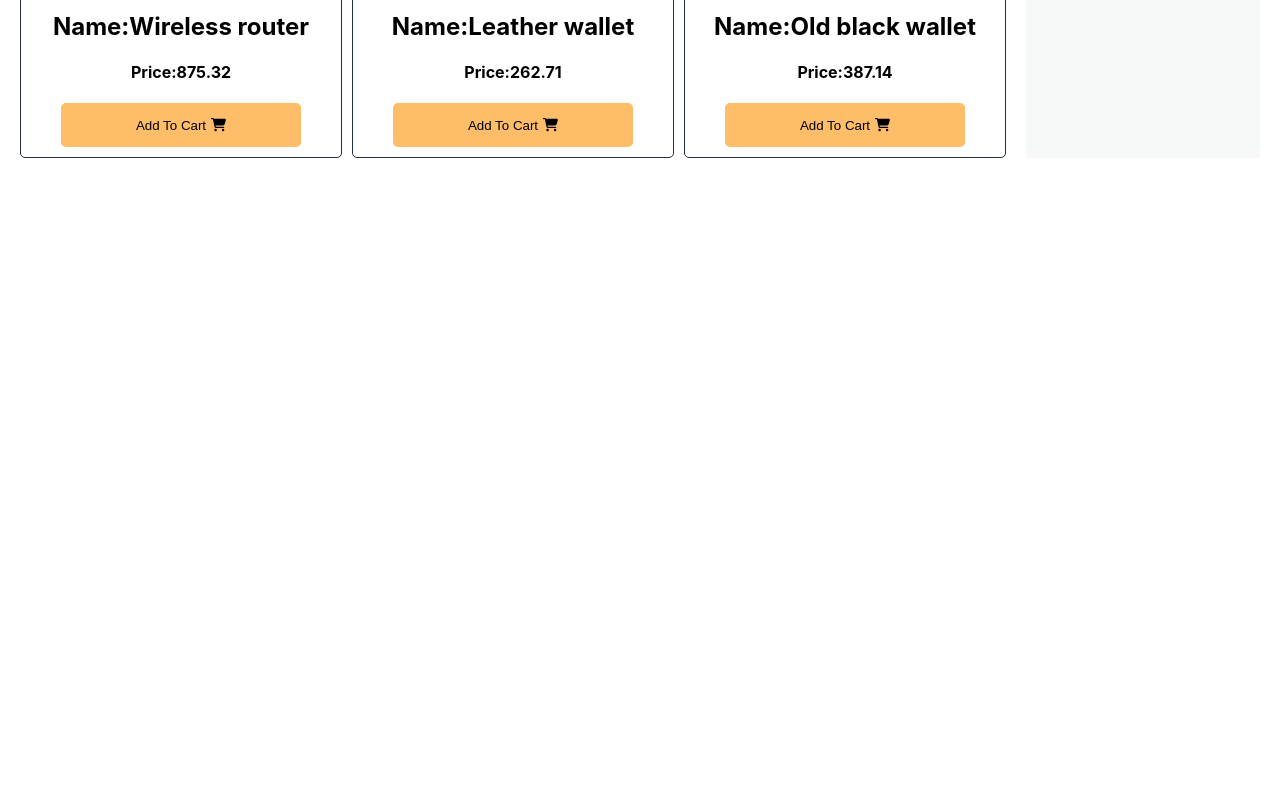
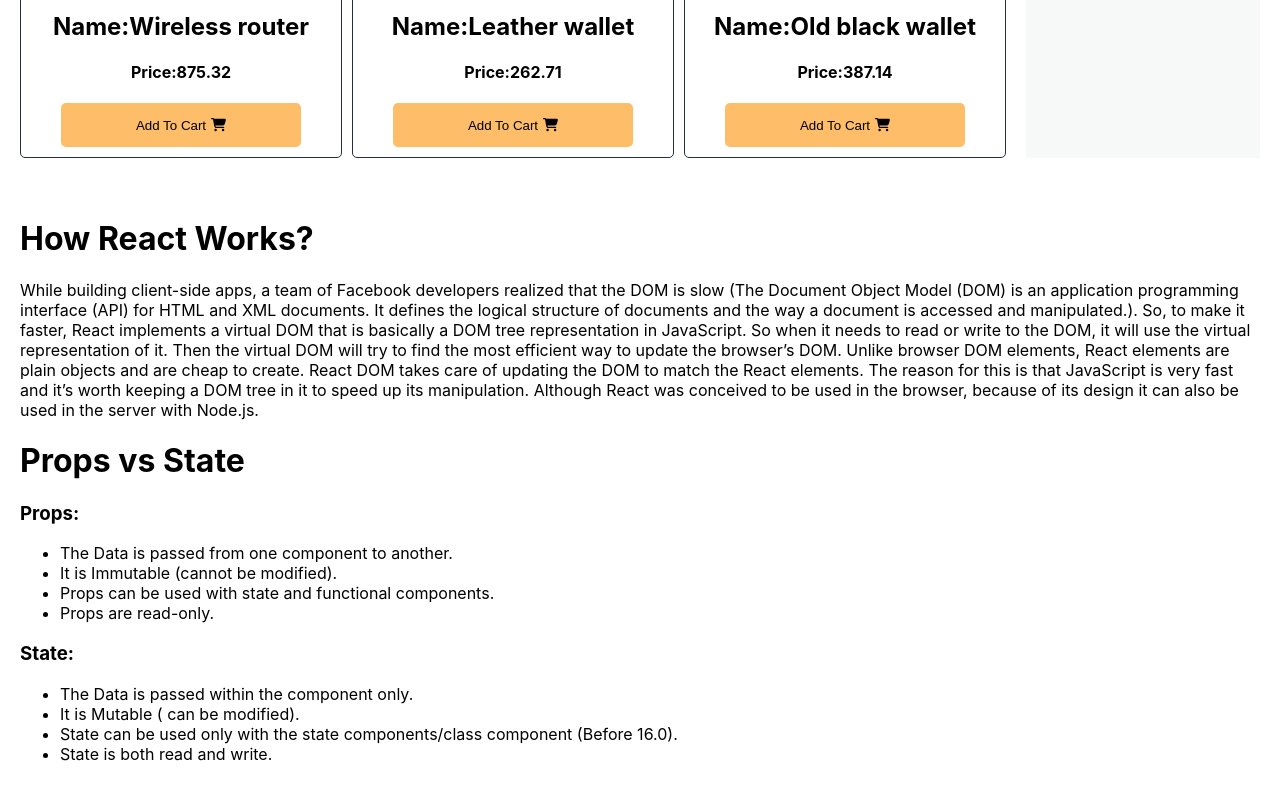
Before and after one commit to alanas59/lucky-one, a React (Create React App) app: page / in a window 1280 px wide. Shown: the part 1253-2053 px from the top of the page. Before the commit the page ends 1431 px from the top, so only its background shows below. Built offline with nearby package versions, Linux system fonts and the light colour scheme.

Commit message:
footer section added

```diff
--- a/src/App.js
+++ b/src/App.js
@@ -2,6 +2,7 @@ import logo from './logo.svg';
 import './App.css';
 import Header from './components/Header/Header';
 import Shop from './components/Shop/Shop';
+import Footer from './components/Footer/Footer';
 
 
 function App() {
@@ -9,6 +10,7 @@ function App() {
     <div>
        <Header></Header>
        <Shop></Shop>
+       <Footer></Footer>
     </div>
   );
 }
--- /dev/null
+++ b/src/components/Footer/Footer.css
@@ -0,0 +1,3 @@
+.footer{
+    padding: 20px;
+}
--- /dev/null
+++ b/src/components/Footer/Footer.js
@@ -0,0 +1,31 @@
+import React from 'react';
+import './Footer.css';
+
+const Footer = () => {
+    return (
+        <div className='footer'>
+            <h1>How React Works?</h1>
+            <p>While building client-side apps, a team of Facebook developers realized that the DOM is slow (The Document Object Model (DOM) is an application programming interface (API) for HTML and XML documents. It defines the logical structure of documents and the way a document is accessed and manipulated.). So, to make it faster, React implements a virtual DOM that is basically a DOM tree representation in JavaScript. So when it needs to read or write to the DOM, it will use the virtual representation of it. Then the virtual DOM will try to find the most efficient way to update the browser’s DOM.
+           Unlike browser DOM elements, React elements are plain objects and are cheap to create. React DOM takes care of updating the DOM to match the React elements. The reason for this is that JavaScript is very fast and it’s worth keeping a DOM tree in it to speed up its manipulation.
+           Although React was conceived to be used in the browser, because of its design it can also be used in the server with Node.js. </p>
+
+           <h1>Props vs State</h1>
+           <h3>Props:</h3>
+           <ul>
+               <li>The Data is passed from one component to another.</li>
+               <li>It is Immutable (cannot be modified).</li>
+               <li>Props can be used with state and functional components.</li>
+               <li>Props are read-only.</li>
+           </ul>
+           <h3>State:</h3>
+           <ul>
+               <li>The Data is passed within the component only.</li>
+               <li>It is Mutable ( can be modified).</li>
+               <li>State can be used only with the state components/class component (Before 16.0).</li>
+               <li>State is both read and write.</li>
+           </ul>
+        </div>
+    );
+};
+
+export default Footer;
```
